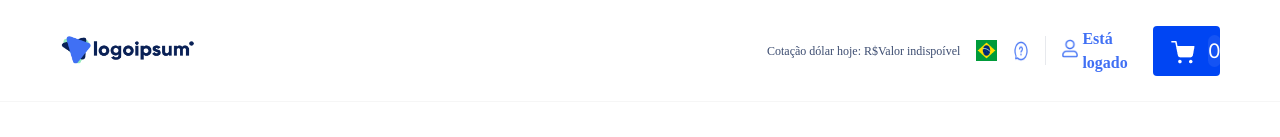
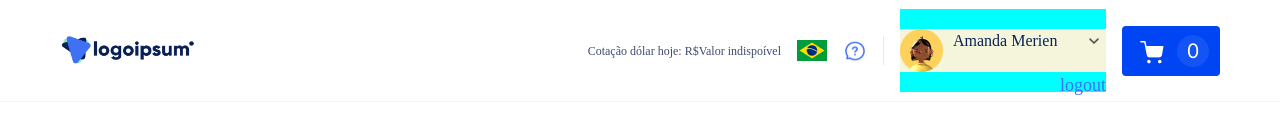
Before and after one commit to Julio1901/free-spirit-travel, a Next.js app: page / in a window 1280 px wide. Both pictures are taken after a click on the element "Entrar". Shown: the top 137 px of the page. Built offline with nearby package versions, Linux system fonts and the light colour scheme; no server answers.

Commit message:
feat: proffile button style implemented

```diff
--- a/src/components/defaultTopComponent/DefaultTopComponent.tsx
+++ b/src/components/defaultTopComponent/DefaultTopComponent.tsx
@@ -4,7 +4,7 @@ import axios from "axios";
 import { DOLLAR_EXCHANGE_RATE } from "@/common/network/endpoints";
 import { handleWithDollarRattingConverter } from "@/common/utils/priceUtils";
 import { connect, useDispatch } from 'react-redux';
-import { loginSuccess } from "@/redux/actions";
+import { loginSuccess, logout } from "@/redux/actions";
 import { AuthState } from "@/redux/reducer";
 
 interface IDefaultTopComponentProps {
@@ -15,6 +15,8 @@ interface IDefaultTopComponentProps {
 const DefaultTopComponent: React.FC<IDefaultTopComponentProps>= ({ isLoggedIn }) => {
 
     const [dollarExchangeRate, setdollarExchangeRate] = useState<IDollarExchangeRate | null>(null);
+    const [profilleButtonExpanded, setProfilleButtonExpanded] = useState (false)
+
     const dispatch = useDispatch();
 
     useEffect(() => {
@@ -36,6 +38,14 @@ const DefaultTopComponent: React.FC<IDefaultTopComponentProps>= ({ isLoggedIn })
      dispatch(loginSuccess());
     }
 
+    const handleWithLogout = () => {
+        dispatch(logout());
+    }
+
+    const handleWithProfillerButtonClicked = () => {
+
+    }
+
     return(
         <div className={styles.MainContainer}>
             <div className={styles.ContentContainer}>
@@ -51,12 +61,30 @@ const DefaultTopComponent: React.FC<IDefaultTopComponentProps>= ({ isLoggedIn })
                         <img src="/assets/images/question-ballon.png"/>
                     </div>
                     <div className={styles.Divider}></div>
-                    <div className={styles.PersonIconContainer}>
-                        <img src="/assets/images/person-icon.png"/>
-                    </div>
+
                     {isLoggedIn ?
-                    ( <p className={styles.EnterText}>Está logado</p>) :
-                    (<p className={styles.EnterText} onClick={handleWithLogin}>Entrar</p>)
+                    (
+
+                        <div className={styles.LoggedProfileContainerPressed} onClick={handleWithLogout}>
+                            <div className={styles.LoggedProfileContainerPressedHeader}>
+                                <img src="/assets/images/profile-image.png"/>
+                                <p className={styles.LoggedProfilleName}>Amanda Merien</p>
+                                <img src="/assets/icons/icon-bottom-arrow-black.png" className={styles.LoggedProfilleBottomArrow}/>
+                            </div>
+                            <div className={styles.LogouTextButtonContainer}>
+                                <p className={styles.LogouTextButton}>logout</p>
+                            </div>
+                        </div>
+
+                    ) :
+                    (
+                        <>
+                            <div className={styles.PersonIconContainer}>
+                                <img src="/assets/images/person-icon.png"/>
+                            </div>
+                            <p className={styles.EnterText} onClick={handleWithLogin}>Entrar</p>
+                        </>
+                    )
                     }
 
                     <div className={styles.ShoppingButtonContainer}>
--- a/src/components/defaultTopComponent/styles.module.css
+++ b/src/components/defaultTopComponent/styles.module.css
@@ -24,7 +24,7 @@
 
 .RightContentContainer {
     display: flex;
-    width: 453px;
+    width: fit-content;
     height: 50px;
     align-items: center;
     margin-left: auto;
@@ -118,3 +118,68 @@
     height: 600;
     color: #FFFFFF;
 }
+
+.LoggedProfileContainerNotPressed {
+    display: flex;
+    width: 206px;
+    height: 43px;
+    margin-left: 16px;
+    align-items: center;
+    flex-direction: row;
+}
+
+.LoggedProfileContainerPressed {
+    display: flex;
+    width: 206px;
+    height: 83px;
+    margin-left: 16px;
+    align-items: center;
+    flex-direction: column;
+    background-color: aqua;
+}
+
+.LoggedProfileContainerPressedHeader {
+    display: flex;
+    width: 100%;
+    height: fit-content;
+    flex-direction: row;
+    margin-top: 20px;
+    background-color: beige;
+}
+
+
+.LogouTextButtonContainer {
+    display: flex;
+    width: 100%;
+    height: fit-content;
+}
+
+.LogouTextButton {
+    cursor: pointer;
+    font-family: 'CircularSDT';
+    font-size: 18px;
+    height: 450;
+    margin-left: auto;
+    color: #4070F4;
+}
+
+.LoggedProfilleImage {
+    width: 43px;
+    height: 43px;
+    border-radius: 30px;
+}
+
+.LoggedProfilleName {
+    font-family: 'CircularSDT';
+    font-size: 16px;
+    height: 700;
+    margin-left: 10px;
+    white-space: nowrap;
+    color: #0A2156;
+}
+
+.LoggedProfilleBottomArrow {
+    width: 24px;
+    height: 24px;
+    margin-left: auto;
+}
--- a/src/redux/actions.ts
+++ b/src/redux/actions.ts
@@ -1,5 +1,10 @@
 export const LOGIN_SUCCESS = 'LOGIN_SUCCESS';
+export const LOGOUT = 'LOGOUT';
 
 export const loginSuccess = () => ({
     type: LOGIN_SUCCESS,
 });
+
+export const logout = () => ({
+    type: LOGOUT,
+});
--- a/src/redux/reducer.ts
+++ b/src/redux/reducer.ts
@@ -1,4 +1,4 @@
-import { LOGIN_SUCCESS } from './actions';
+import { LOGIN_SUCCESS, LOGOUT } from './actions';
 
 export interface AuthState {
     isLoggedIn: boolean;
@@ -15,6 +15,11 @@ const authReducer = (state = initialState, action: any): AuthState => {
                 ...state,
                 isLoggedIn: true,
             };
+        case LOGOUT:
+            return {
+                ...state,
+                isLoggedIn: false,
+            };
         default:
             return state;
     }
```
Also changed, not shown: public/assets/icons/icon-bottom-arrow-black.png (added), public/assets/images/profile-image.png (added).
